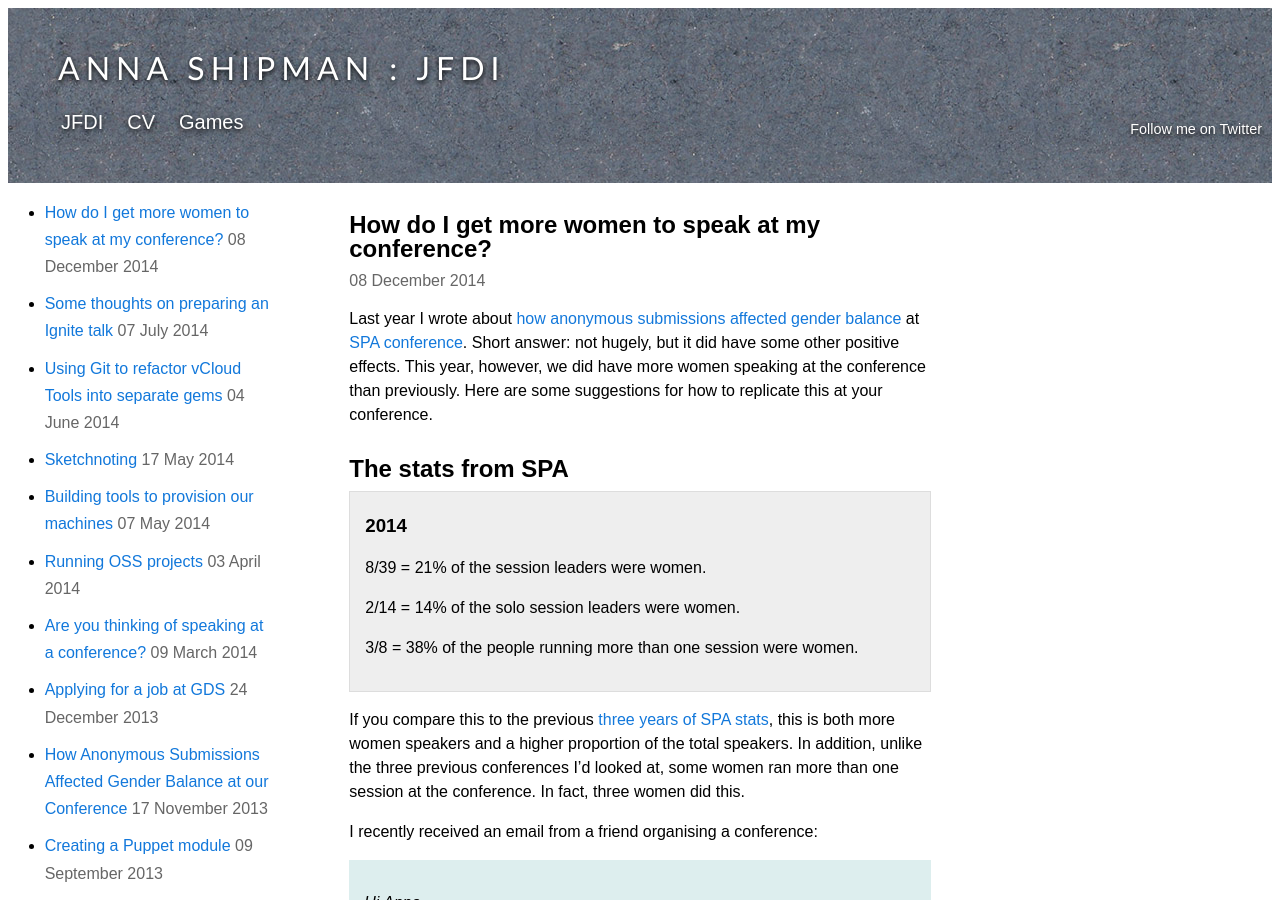
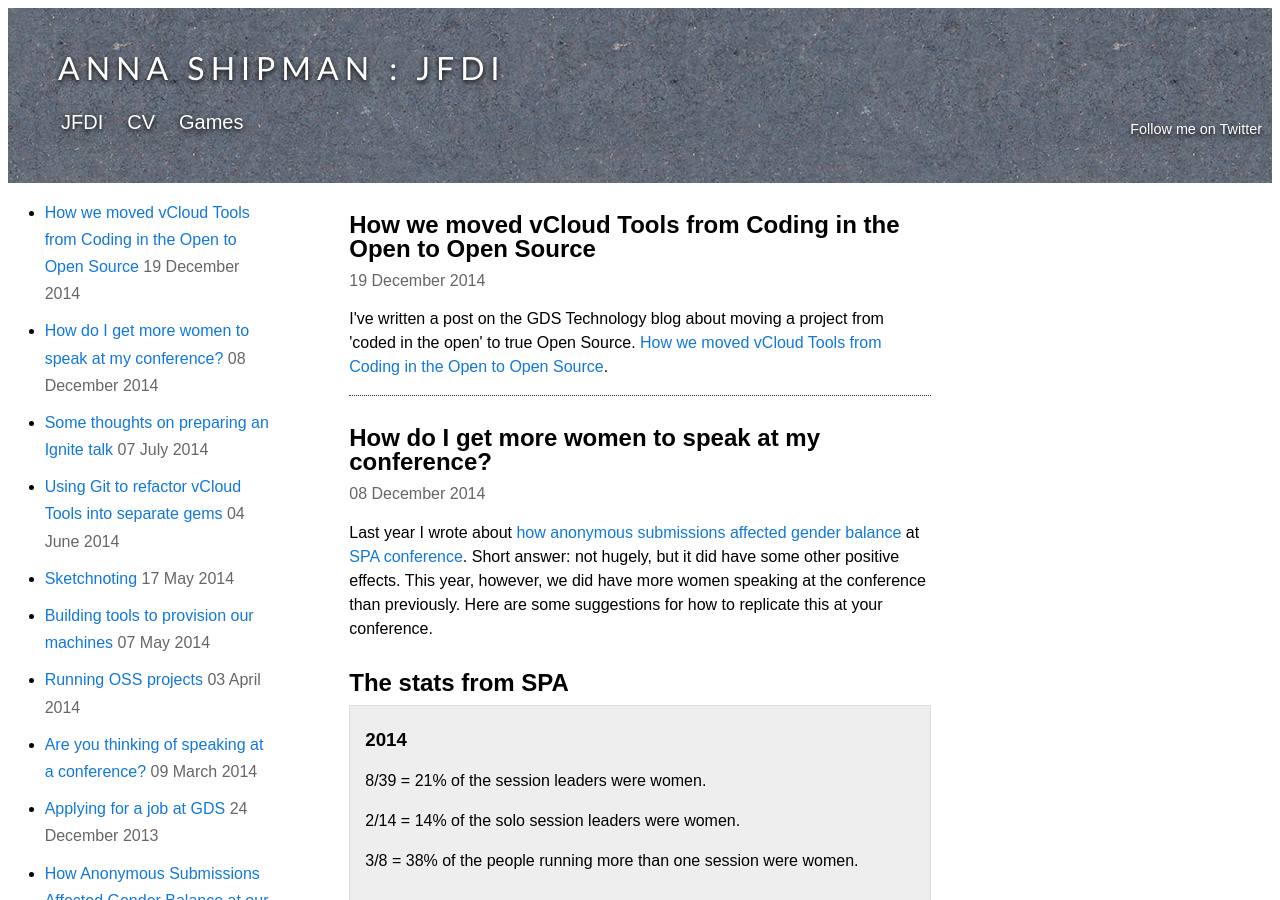
Before and after one commit to annashipman/annashipman.github.io, a Jekyll site: the page built from jfdi.html, in a window 1280 px wide and 900 px high. Built offline with Jekyll 4.4.1, drawn with Linux system fonts in a browser that asks for light colours; Markdown is read by kramdown in place of the engine named in the settings; comment, search, counter and statistics services are not loaded.

Commit message:
Add latest GDS blog post to my site

```diff
--- /dev/null
+++ b/_posts/2014-12-19-how-we-moved-vcloud-tools-from-coding-in-the-open-to-open-source.html
@@ -0,0 +1,7 @@
+---
+anchor_id: moving-to-os
+title: How we moved vCloud Tools from Coding in the Open to Open Source
+layout: blog_post
+---
+
+<p>I've written a post on the GDS Technology blog about moving a project from 'coded in the open' to true Open Source. <a href="https://gdstechnology.blog.gov.uk/2014/12/19/how-we-moved-vcloud-tools-from-coding-in-the-open-to-open-source/" target="_blank">How we moved vCloud Tools from Coding in the Open to Open Source</a>.</p>
--- a/index.html
+++ b/index.html
@@ -27,6 +27,12 @@
             <div class="col1">
                 <!-- Column 1 start -->
 <div><h1>Recent stuff</h1></div>
+<div class="blog-post">
+<h1><a href="https://gdstechnology.blog.gov.uk/2014/12/19/how-we-moved-vcloud-tools-from-coding-in-the-open-to-open-source/">
+How we moved vCloud Tools from Coding in the Open to Open Source</a></h1>
+<date>19 December 2014</date>
+<p>I've written a post on the GDS Technology blog about moving a project from 'coded in the open' to true Open Source. <a href="https://gdstechnology.blog.gov.uk/2014/12/19/how-we-moved-vcloud-tools-from-coding-in-the-open-to-open-source/">How we moved vCloud Tools from Coding in the Open to Open Source</a>.</p>
+</div>
 <div class="blog-post">
 <h1><a href="/jfdi/how-to-get-women-speakers.html">
 How do I get more women to speak at my conference?</a></h1>
```
